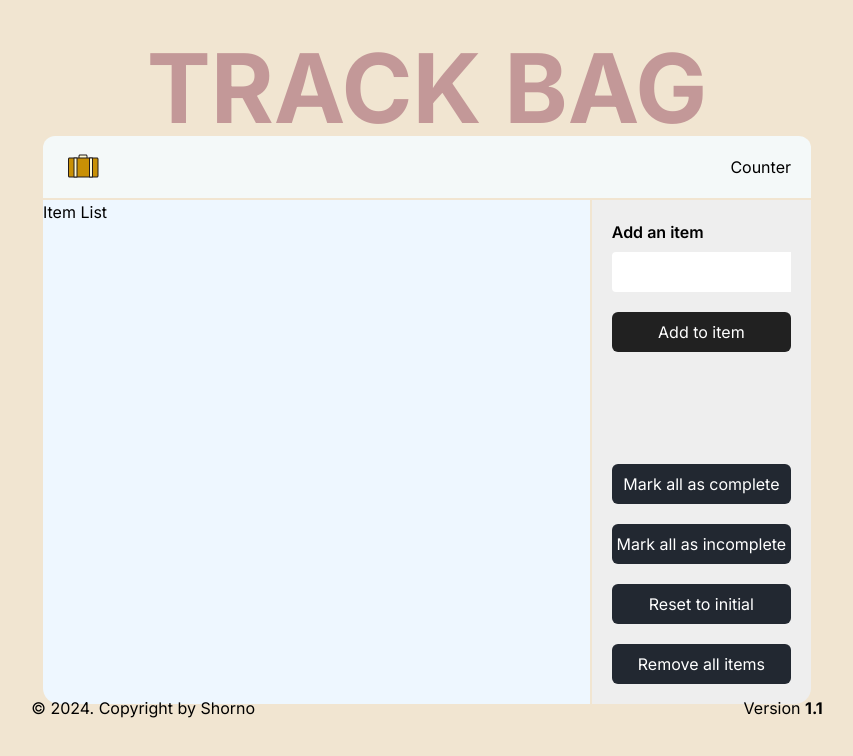
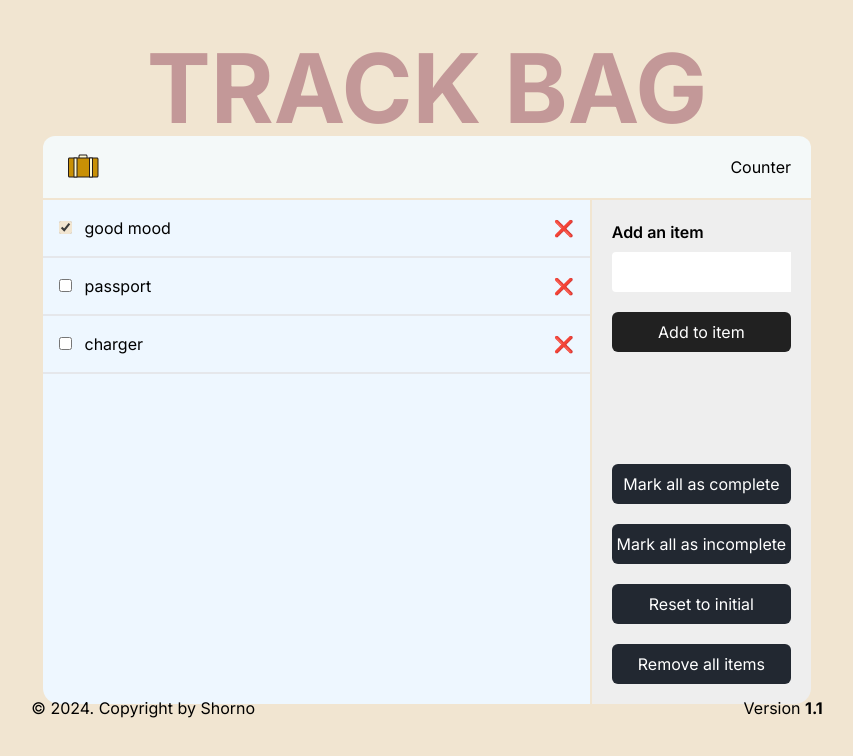
Before and after one commit to Shorno/fancy-todo, a Next.js app: page / in a window 1280 px wide. Shown: the top 756 px of the page, without its empty margins (213-1066 px from the left). Built offline with nearby package versions, Linux system fonts and the light colour scheme.

Commit message:
base design

```diff
--- a/components/main/AddItemForm.jsx
+++ b/components/main/AddItemForm.jsx
@@ -3,14 +3,14 @@ import Button from "@/components/main/Button";
 export default function AddItemForm() {
     return (
         <>
-            <div className={"w-full p-5"}>
+            <from className={"w-full p-5"}>
                 <p className={"pb-2 font-semibold"}>Add an item</p>
                 <input
                     type="text"
                     className={"w-full rounded-l py-2"}
                 />
                 <Button>Add to item</Button>
-            </div>
+            </from>
         </>
     )
 }
--- a/components/main/ItemList.jsx
+++ b/components/main/ItemList.jsx
@@ -1,9 +1,35 @@
-export default function ItemList(){
-    return(
+"use client"
+import {initialItems} from "@/lib/constansts";
+import {useState} from "react";
+
+export default function ItemList() {
+    const [items, setItems] = useState(initialItems);
+
+    return (
         <>
             <div className={"bg-[#EEF7FF] w-full rounded-bl-2xl border-r-2 border-[#F1E5D1]"}>
-                Item List
+                {
+                    items.map((item) => {
+                        return <Item key={item.id} item={item}/>
+                    })
+                }
             </div>
         </>
     )
 }
+
+function Item({item}) {
+    return (
+        <>
+            <div className={"p-4 border-b-2"}>
+                <li className={"list-none flex justify-between"}>
+                    <label>
+                        <input type="checkbox" checked={item.packed} className={"mr-2 accent-[#F1E5D1]"}/> {item.name}
+                    </label>
+                    <button>❌</button>
+                </li>
+            </div>
+
+        </>
+    )
+}
--- /dev/null
+++ b/lib/constansts.js
@@ -0,0 +1,17 @@
+export const initialItems = [
+    {
+        id: 1,
+        name: "good mood",
+        packed: true
+    },
+    {
+        id: 2,
+        name: "passport",
+        packed: false
+    },
+    {
+        id: 3,
+        name: "charger",
+        packed: false
+    }
+]
```
